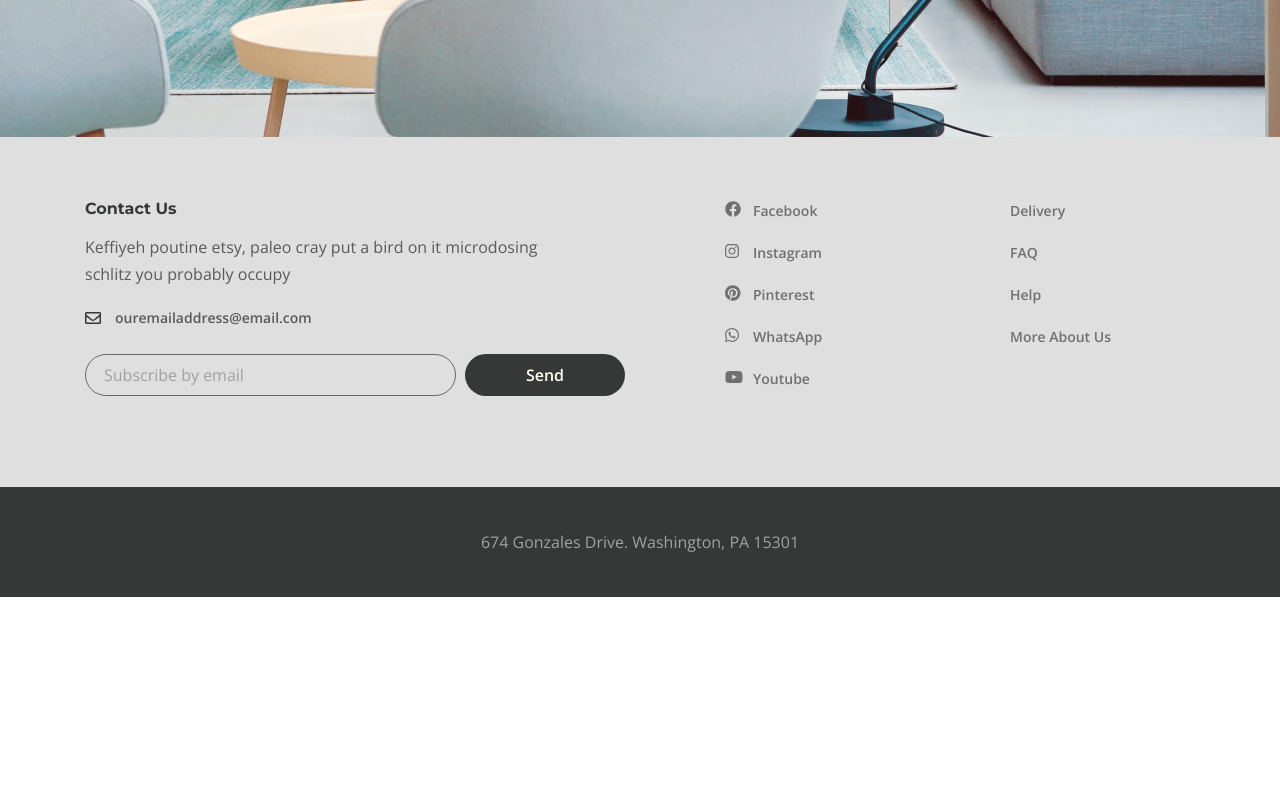
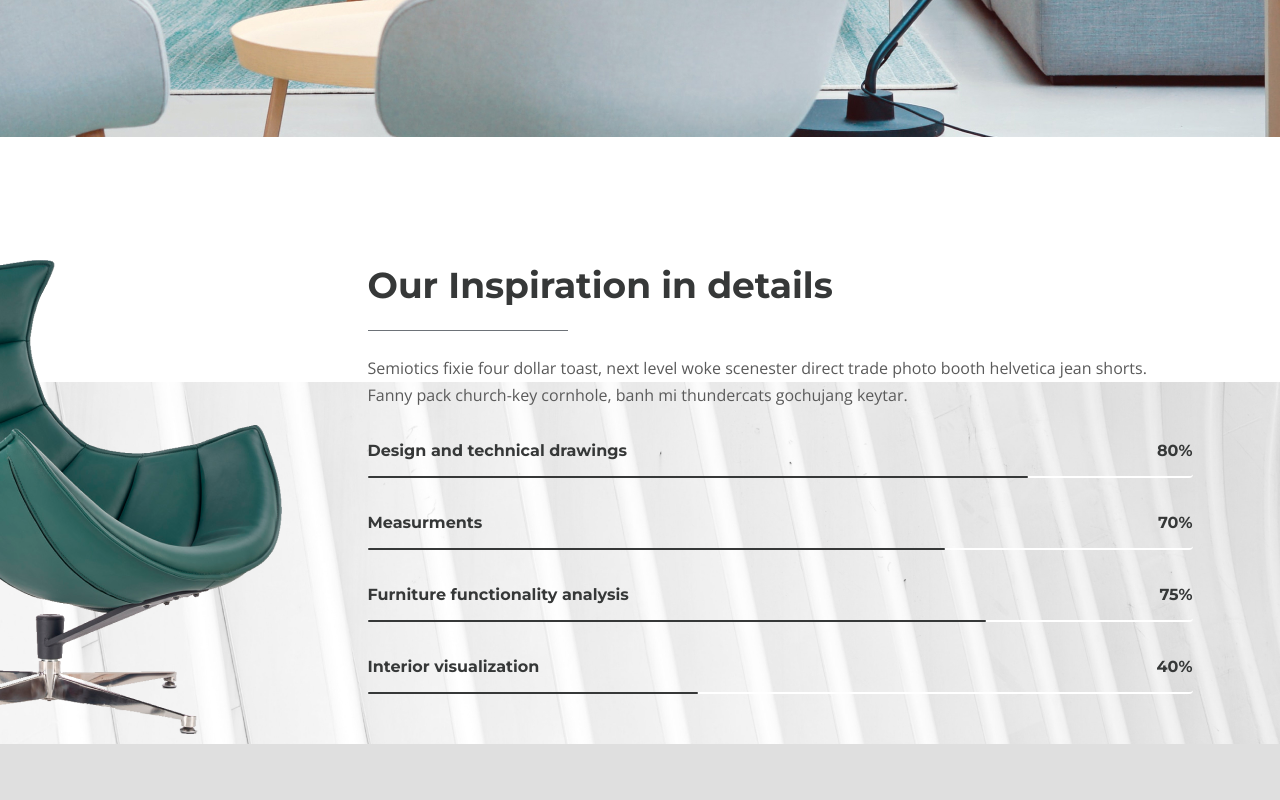
Before and after one commit to by-Biska/desire, a plain HTML site: page dist/about.html in a window 1280 px wide. Shown: the part 1460-2260 px from the top of the page. Before the commit the page ends 2057 px from the top, so only its background shows below. Drawn offline with nearby package versions, Linux system fonts and the light colour scheme.

Commit message:
inspiration-section

```diff
--- a/app/scss/_about.scss
+++ b/app/scss/_about.scss
@@ -29,9 +29,9 @@
         padding-bottom: 20px;
         margin-bottom: 23px;
         &::after {
-            content: '';
+            content: "";
             position: absolute;
-            background: #6D7278;
+            background: #6d7278;
             width: 200px;
             height: 1px;
             bottom: 0;
@@ -56,3 +56,71 @@
         align-items: center;
     }
 }
+
+.inspiration {
+    padding-top: 100px;
+    position: relative;
+    &::after{
+        content: '';
+        position: absolute;
+        bottom: 0;
+        left: 0;
+        right: 0;
+        background-image: url(../img/about/inspiration-bg.jpg);
+        height: 362px;
+        z-index: -1;
+    }
+    &__inner {
+        display: flex;
+        justify-content: center;
+        align-items: center;
+    }
+    &__images {
+        margin: 0 77px 0px -230px;
+    }
+    &__content {
+        max-width: 825px;
+    }
+    &__title {
+        @extend %title-font;
+        font-style: normal;
+        font-weight: bold;
+        font-size: 36px;
+        line-height: 60px;
+        padding-bottom: 16px;
+        margin-bottom: 24px;
+        position: relative;
+        &::after {
+            content: "";
+            position: absolute;
+            height: 1px;
+            width: 200px;
+            bottom: 0;
+            left: 0;
+            background: #6d7278;
+        }
+    }
+    &__text {
+        margin-bottom: 30px;
+    }
+    &__item {
+        @extend %title-font;
+        font-style: normal;
+        font-weight: bold;
+        line-height: 23px;
+        margin-bottom: 33px;
+    }
+    &__item-content {
+        display: flex;
+        justify-content: space-between;
+        padding-bottom: 14px;
+        border-bottom: 2px solid #fff;
+        border-radius: 4px;
+    }
+    &__line {
+        margin-top: -2px;
+        height: 2px;
+        border-radius: 4px;
+        background-color: $primary-black;
+    }
+}
```
Also changed, not shown: dist/about.html, dist/css/style.css, dist/img/about/inspiration-bg.jpg (added), dist/img/about/inspiration-decor.png (added).
